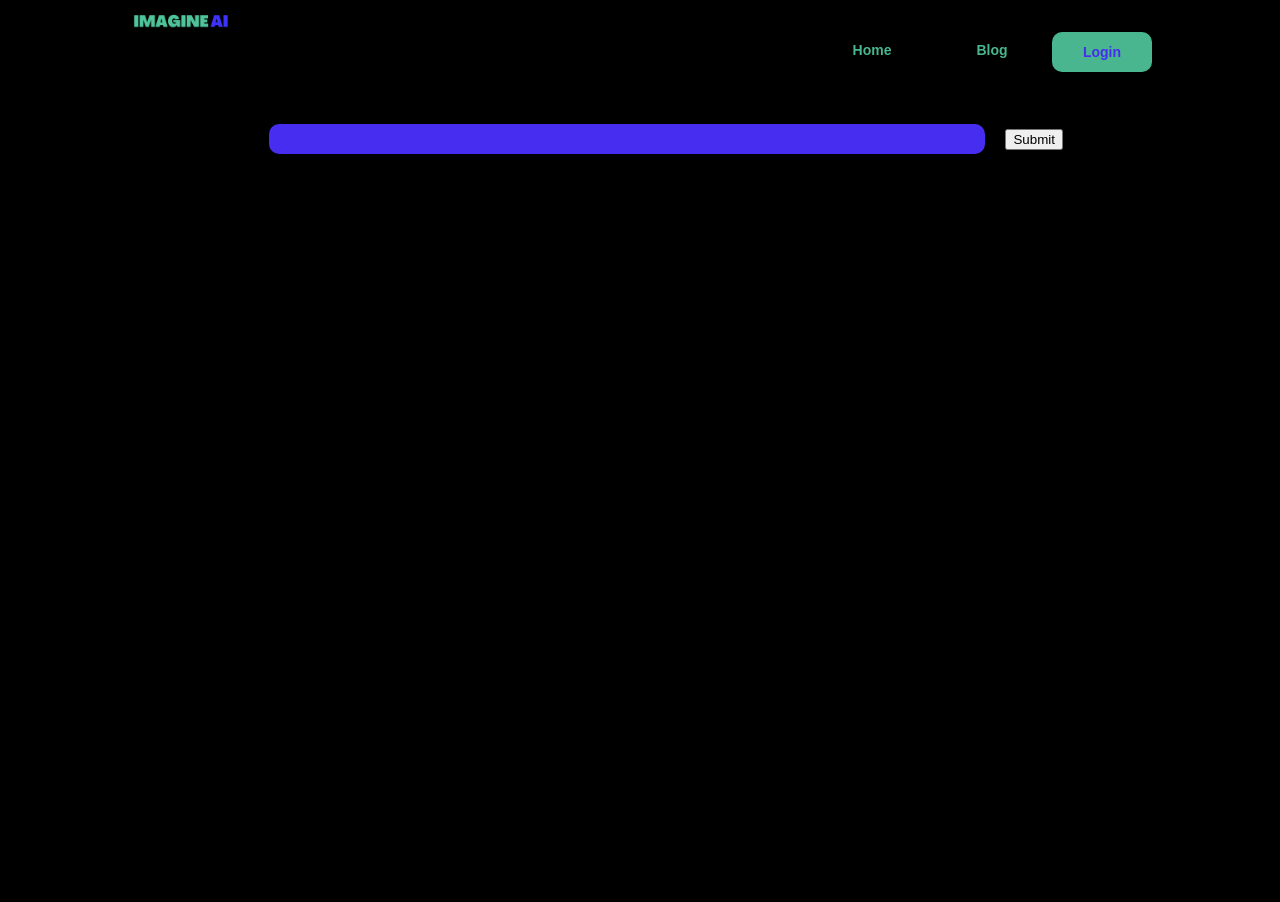
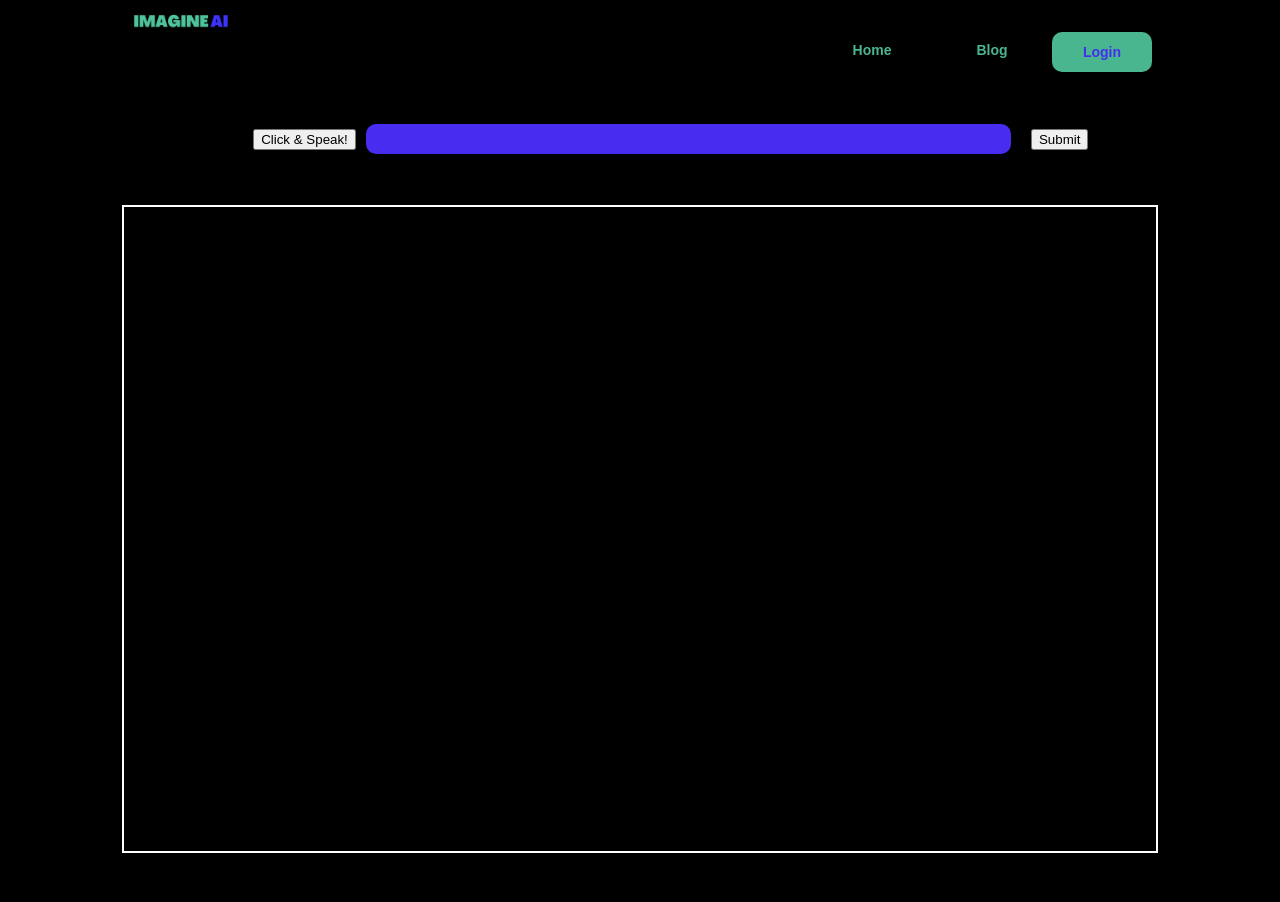
Before and after one commit to OmarMahmoud97/Imagine-AI, a React (Create React App) app: page /create in a window 1280 px wide. Shown: the top 902 px of the page. Built offline with nearby package versions, Linux system fonts and the light colour scheme; no server answers; a web font is replaced by a local one.

Commit message:
add voice to text input for generating an image

```diff
--- a/src/App.js
+++ b/src/App.js
@@ -2,23 +2,36 @@ import { BrowserRouter, Route, Routes } from "react-router-dom";
 import { AuthContextProvider } from "./context/AuthContext";
 import { useState } from "react";
 
-import Restaurant from "./components/book/restaurant/restaurant";
 import "./styles/partials/_resets.scss";
 
 import CreateBlog from "./components/blog/createBlog/createBlog";
 import SignInPage from "./components/signInPage/signInPage";
 import Translate from "./components/translation/translate";
-import Flight from "./components/book/flight-search/flight";
 import Blog from "./components/blog/blogPage/blogPage";
 import Landing from "./components/landing/landing";
 import NavPage from "./components/navbar/navbar";
 import Footer from "./components/footer/footer";
-import Hotel from "./components/book/hotel/hotel";
-import Protection from "./userProtection";
+
 import User from "./components/user/user";
-import Activities from "./components/book/activities/activities";
 import Image from "./components/gallery/Gallery.jsx";
 function App() {
+  let SpeechRecognition =
+    window.SpeechRecognition || window.webkitSpeechRecognition;
+  let recognition = new SpeechRecognition();
+
+  const [isSpeaking, setIsSpeaking] = useState(false);
+  const [result, setResult] = useState("");
+
+  recognition.onresult = function (e) {
+    let transcript = e.results[0][0].transcript;
+
+    setResult(transcript);
+  };
+
+  const onClickHandler = () => {
+    recognition.start();
+    setIsSpeaking(!isSpeaking);
+  };
   const [isAuth, setIsAuth] = useState(false);
   return (
     <BrowserRouter>
@@ -34,20 +47,8 @@ function App() {
               path="/SignIn"
               element={<SignInPage setIsAuth={setIsAuth} />}
             />
-            <Route
-              path="/user"
-              element={
-                // <Protection>
-                <User />
-                // </Protection>
-              }
-            />
+            <Route path="/user" element={<User />} />
             <Route path="/create-post" element={<CreateBlog />} />
-
-            <Route path="/flights" element={<Flight />} />
-            <Route path="/hotels" element={<Hotel />} />
-            <Route path="/restaurants" element={<Restaurant />} />
-            <Route path="/activities" element={<Activities />} />
           </Routes>
           <Footer />
         </AuthContextProvider>
--- /dev/null
+++ b/src/components/VoiceToText/VoiceToText.jsx
@@ -0,0 +1,28 @@
+import "./VoiceToText.scss";
+
+export default function VoiceTotext(props) {
+  return (
+    <div className="App container">
+      <section className="voiceToText">
+        <div className="voiceToText__wrapper">
+          <div className="voiceToText__header-container"></div>
+          <div className="voiceToText__textbox">
+            <div className="voiceToText__container">
+              <p className="voiceToText__text">
+                {props.isSpeaking ? "Speak Now..." : ""}
+              </p>
+              <p className="voiceToText__voice">
+                {props.result && props.result}
+              </p>
+            </div>
+          </div>
+          <div className="voiceToText__button">
+            <button onClick={props.onClick} className="voiceToText__speak">
+              Click & Speak!
+            </button>
+          </div>
+        </div>
+      </section>
+    </div>
+  );
+}
--- /dev/null
+++ b/src/components/VoiceToText/VoiceToText.scss
@@ -0,0 +1,14 @@
+@use "../../styles/partials/breakpoints" as *;
+@use "../../styles/partials/mixin" as *;
+@use "../../styles/partials/variables" as *;
+
+.voiceToText {
+  width: 100%;
+  display: flex;
+  align-items: center;
+  justify-content: center;
+  margin-right: 2rem;
+  &__text {
+    color: white;
+  }
+}
--- a/src/components/footer/footer.jsx
+++ b/src/components/footer/footer.jsx
@@ -2,7 +2,11 @@ import "./footer.scss";
 const Footer = () => {
   return (
     <div className="footer">
-      <div className="footer__container "></div>
+      <div className="footer__container ">
+        <p>Creator: Omar Mahmoud</p>
+        <p>contact : Linkedin</p>
+        <p>contact : github</p>
+      </div>
     </div>
   );
 };
--- a/src/components/footer/footer.scss
+++ b/src/components/footer/footer.scss
@@ -9,13 +9,13 @@
   justify-content: center;
   margin: 0 auto;
   width: 95%;
-  background-color: rgb(102, 62, 175);
+  background-color: rgb(102, 62, 175, 0.2);
   border-radius: 18rem 18rem 0 0;
   bottom: 0;
 
   &__container {
     height: 100%;
-    background-image: url("../../assets/images/footerimg.jpg");
+    background-image: url("../../assets/images/footerbackground.jpg");
     background-position: center;
     background-repeat: none;
     background-size: cover;
--- a/src/components/landing/landing.scss
+++ b/src/components/landing/landing.scss
@@ -12,6 +12,7 @@
     object-fit: cover;
     border-radius: 0 0 20rem 20rem;
   }
+
   &__overlay {
     position: absolute;
     top: 0;
@@ -28,6 +29,7 @@
       margin-top: 13vh;
     }
   }
+
   &__content {
     position: absolute;
     width: 100%;
@@ -43,6 +45,7 @@
       height: 85vh;
     }
   }
+
   &__text {
     font-size: 5rem;
     margin-top: 4rem;
@@ -51,9 +54,11 @@
     text-align: center;
     text-shadow: 0.2rem 0.2rem black;
   }
+
   &__reality {
     color: $primary-one;
   }
+
   &__dream {
     color: $primary-three;
   }
--- a/src/components/landing/whatWeDo/WhatWeDo.scss
+++ b/src/components/landing/whatWeDo/WhatWeDo.scss
@@ -69,8 +69,9 @@
   }
   &__title {
     margin-bottom: 5rem;
-    font-size: 5rem;
+    font-size: 4rem;
     color: $primary-three;
+    text-shadow: 0.3rem 0.3rem $primary-one;
   }
   &__img {
     border-color: transparent;
--- a/src/components/signInPage/signInPage.jsx
+++ b/src/components/signInPage/signInPage.jsx
@@ -49,7 +49,7 @@ const SignInPage = ({ setIsAuth }) => {
   return (
     <section className="signInPage">
       <div className="signInPage__container">
-        <h1 className="signInPage__header">Choose sign in option.</h1>
+        <h1 className="signInPage__header"> sign in with...</h1>
         <FacebookLoginButton onClick={handleFacebookSignIn} />
         <GoogleLoginButton onClick={handleGoogleSignIn} />
         <GithubLoginButton onClick={handleGithubSignIn} />
--- a/src/components/signInPage/signInPage.scss
+++ b/src/components/signInPage/signInPage.scss
@@ -14,5 +14,6 @@
   &__header {
     margin-bottom: 5rem;
     font-size: 3rem;
+    color: white;
   }
 }
--- a/src/components/translation/translate.jsx
+++ b/src/components/translation/translate.jsx
@@ -3,6 +3,7 @@ import { useEffect, useState } from "react";
 import { addDoc, collection } from "firebase/firestore";
 import { db, auth } from "../../firebase";
 
+import VoiceToText from "../VoiceToText/VoiceToText";
 import "./translate.scss";
 function Translate() {
   // State to store the API result
@@ -51,27 +52,57 @@ function Translate() {
     saveImg();
   };
 
-  // if (!image) {
-  //   return <h1>Loading...</h1>;
-  // }
+  let SpeechRecognition =
+    window.SpeechRecognition || window.webkitSpeechRecognition;
+  let recognition = new SpeechRecognition();
+
+  const [isSpeaking, setIsSpeaking] = useState(false);
+  const [result, setResult] = useState("");
+
+  recognition.onresult = function (e) {
+    let transcript = e.results[0][0].transcript;
+
+    setResult(transcript);
+  };
+
+  const onClickHandler = () => {
+    recognition.start();
+    setIsSpeaking(!isSpeaking);
+  };
 
   return (
     <div className="create">
       <form className="create__form" onSubmit={(e) => submitHandler(e)}>
         <label htmlFor="prompt">Prompt</label>
+        <VoiceToText
+          onClick={onClickHandler}
+          isSpeaking={isSpeaking}
+          result={result}
+        />
         <input
           type="text"
           id="prompt"
           name="prompt"
+          value={result}
+          //this allows the input to take both text and voice input
+          onChange={(e) => {
+            setResult(e.target.value);
+          }}
           className="create__input"
         />
         <button type="submit">Submit</button>
       </form>
       {/* Shorthand if statement "if the image state is truthy, show the <img> tag" */}
-      <div className="create__image-container">
-        {image && (
-          <img className="create__image" src={image.output_url} alt="AI Art" />
-        )}
+      <div className="create__image-container-wrapper">
+        <div className="create__image-container">
+          {image && (
+            <img
+              className="create__image"
+              src={image.output_url}
+              alt="AI Art"
+            />
+          )}
+        </div>
       </div>
     </div>
   );
--- a/src/components/translation/translate.scss
+++ b/src/components/translation/translate.scss
@@ -8,6 +8,8 @@
   align-items: center;
   justify-content: center;
   flex-direction: column;
+  width: 90vw;
+  margin: 0 auto;
   &__image {
     height: 90%;
   }
@@ -33,8 +35,16 @@
     align-items: center;
     justify-content: center;
     margin-top: 1rem;
-    width: 70%;
+    width: 90%;
     height: 90%;
-    border: solid black 2px;
+    border: solid white 2px;
+  }
+  &__image-container-wrapper {
+    display: flex;
+    align-items: center;
+    justify-content: center;
+    margin-top: 1rem;
+    width: 100%;
+    height: 90%;
   }
 }
```
Also changed, not shown: src/assets/images/footerbackground.jpg (added).
